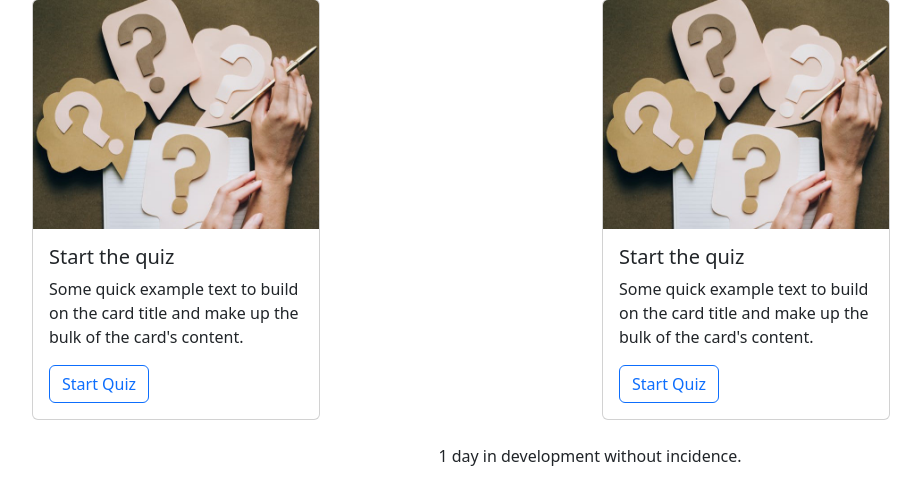
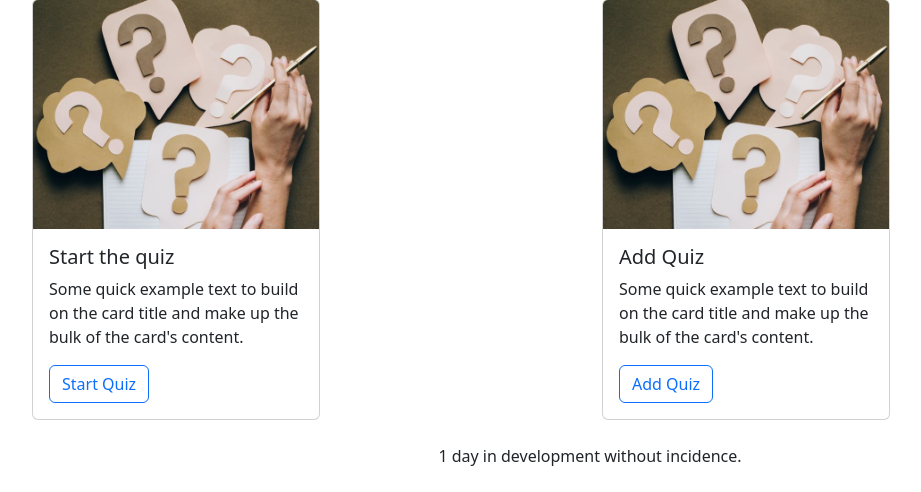
Before and after one commit to TheKingsident/interactive-quiz, a Django app: page / in a window 1280 px wide. Shown: the part 161-653 px from the top of the page, without its empty margins (50-971 px from the left). Run offline with Django 5.2, Linux system fonts and the light colour scheme.

Commit message:
chore: Update URLs and templates for quiz app

```diff
--- a/interactive_quiz/quiz/templates/quiz/home.html
+++ b/interactive_quiz/quiz/templates/quiz/home.html
@@ -12,7 +12,7 @@
                 <div class="card-body">
                 <h5 class="card-title">Start the quiz</h5>
                 <p class="card-text">Some quick example text to build on the card title and make up the bulk of the card's content.</p>
-                <a href="{% url 'start_quiz' %}" class="btn btn-outline-primary">Start Quiz</a>
+                <a href="{% url 'start-quiz' %}" class="btn btn-outline-primary">Start Quiz</a>
                 </div>
             </div>
         </div>
@@ -20,9 +20,9 @@
             <div class="card" style="width: 18rem;">
                 <img src="{% static 'pic_quiz.jpg' %}" class="card-img-top" alt="...">
                 <div class="card-body">
-                <h5 class="card-title">Start the quiz</h5>
+                <h5 class="card-title">Add Quiz</h5>
                 <p class="card-text">Some quick example text to build on the card title and make up the bulk of the card's content.</p>
-                <a href="{% url 'start_quiz' %}" class="btn btn-outline-primary">Start Quiz</a>
+                <a href="{% url 'add-quiz' %}" class="btn btn-outline-primary">Add Quiz</a>
                 </div>
             </div>
         </div>
--- a/interactive_quiz/quiz/templates/quiz/navbar.html
+++ b/interactive_quiz/quiz/templates/quiz/navbar.html
@@ -10,7 +10,7 @@
             <a class="nav-link active" aria-current="page" href="#">Home</a>
           </li>
           <li class="nav-item">
-            <a class="nav-link" href="#">Link</a>
+            <a class="nav-link" href="{% url 'add-quiz' %}">Add Quiz</a>
           </li>
           <li class="nav-item dropdown">
             <a class="nav-link dropdown-toggle" href="#" role="button" data-bs-toggle="dropdown" aria-expanded="false">
--- a/interactive_quiz/quiz/templates/quiz/quiz.html
+++ b/interactive_quiz/quiz/templates/quiz/quiz.html
@@ -5,7 +5,7 @@
 <h1>Quiz</h1>
 <br/>
 </center>
-<form action="{% url 'start_quiz' %}" method="post">
+<form action="{% url 'start-quiz' %}" method="post">
     {% csrf_token %}
         {% for quiz in quiz_list %}
             {% include 'quiz/question.html' %}
--- a/interactive_quiz/quiz/urls.py
+++ b/interactive_quiz/quiz/urls.py
@@ -3,5 +3,6 @@ from . import views
 
 urlpatterns = [
     path('', views.home, name="home"),
-    path('start_quiz', views.start_quiz, name="start_quiz"),
+    path('start_quiz', views.start_quiz, name="start-quiz"),
+    path('add_quiz', views.add_quiz, name="add-quiz"),
 ]
--- a/interactive_quiz/quiz/views.py
+++ b/interactive_quiz/quiz/views.py
@@ -1,13 +1,19 @@
 from django.shortcuts import render
+import random
 from datetime import datetime
 from .models import Quiz
+from .forms import QuizForm
 
 # Create your views here.
 def home(request):
     return render(request, 'quiz/base.html')
 
 def start_quiz(request):
-    quiz_list = Quiz.objects.all()
+    quiz_list = random.sample(list(Quiz.objects.all()), 3)
+
     return render(request, 'quiz/quiz.html', {
         "quiz_list": quiz_list
     })
+
+def add_quiz(request):
+    return render(request, 'quiz/add_quiz.html')
```
Also changed, not shown: interactive_quiz/quiz/forms.py (added, +9 -0 lines), interactive_quiz/quiz/templates/quiz/add_quiz.html (added, +8 -0 lines), interactive_quiz/db.sqlite3.
